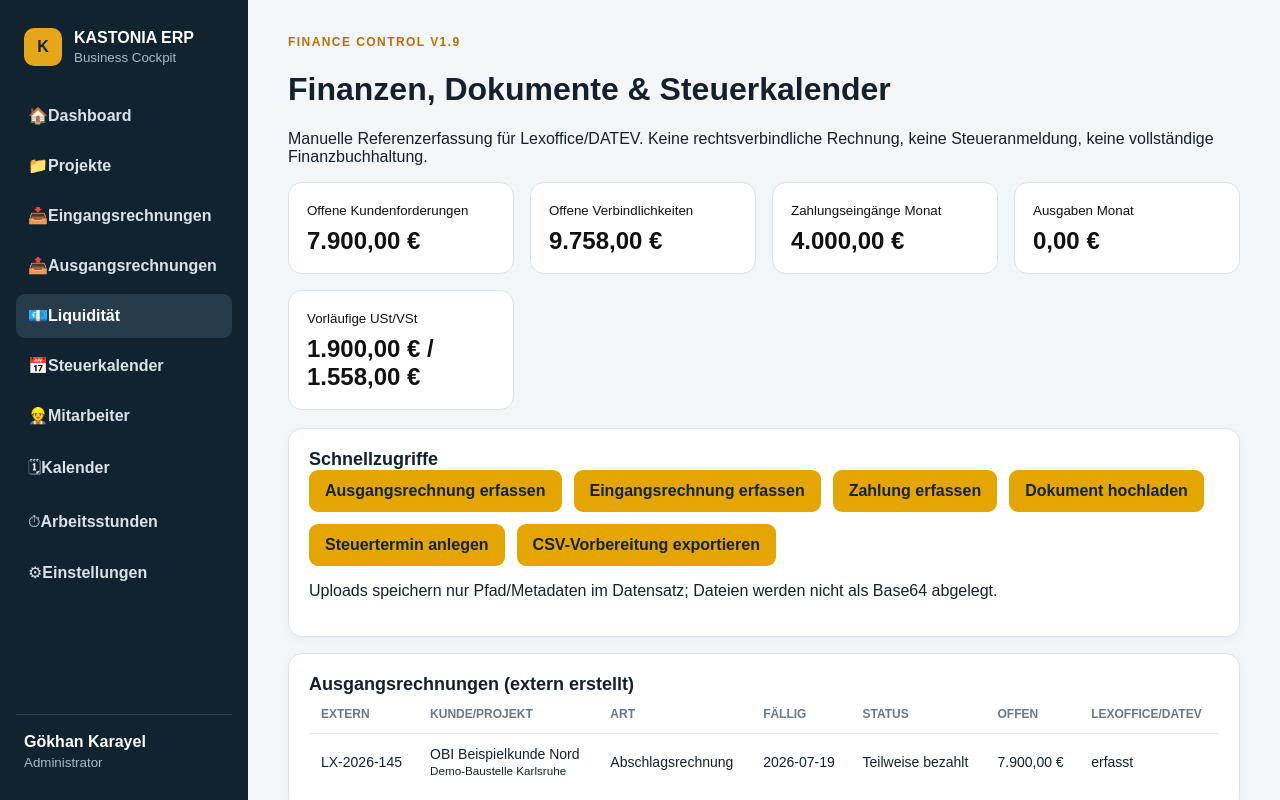
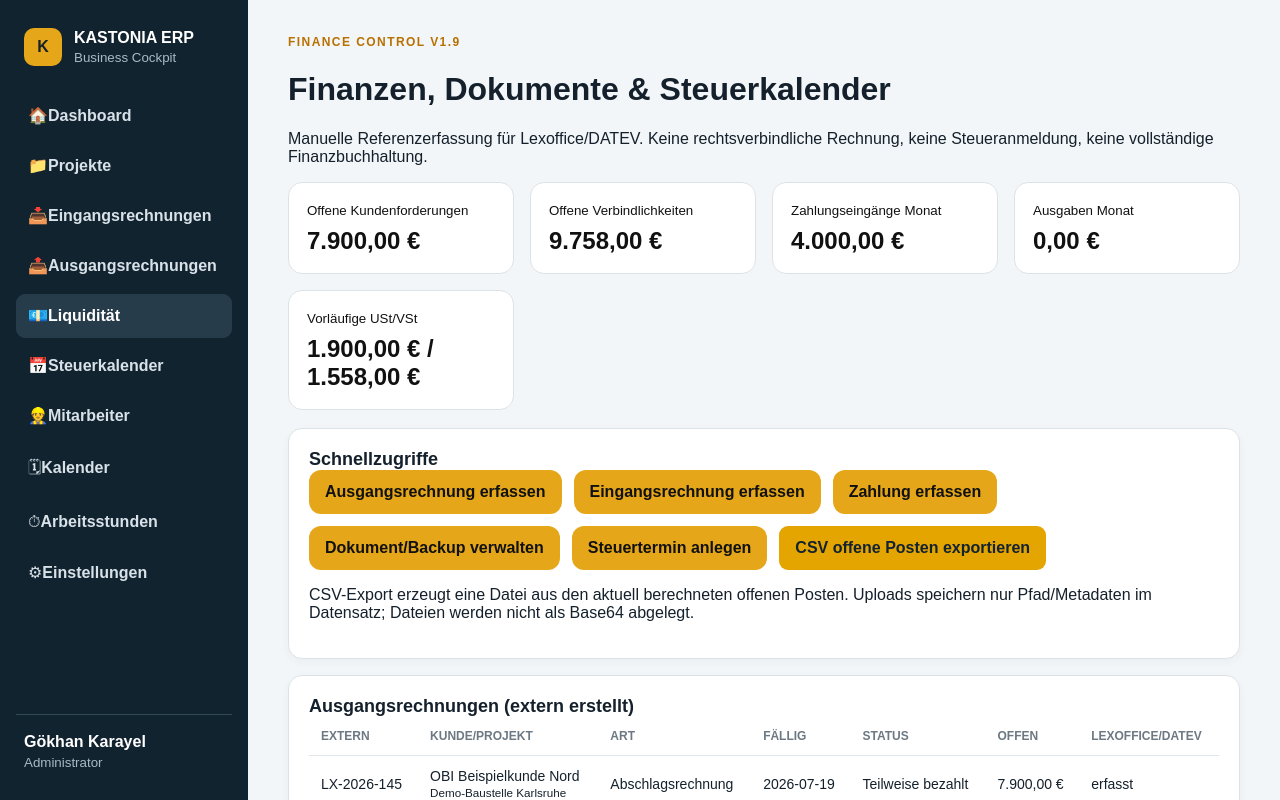
Before and after one commit to Kastonia-ERP/kastonia-erp, a Next.js app: page /finanzen in a window 1280 px wide. Shown: the top 800 px of the page. Built offline with nearby package versions, Linux system fonts and the light colour scheme.

Commit message:
Resolve PR 40 merge conflicts

```diff
--- a/app/finanzen/page.tsx
+++ b/app/finanzen/page.tsx
@@ -1,21 +1,28 @@
 'use client';
+import Link from 'next/link';
 import Shell from '../../components/Shell';
 import {useStore,eur} from '../../lib/store';
 import {createOpenItems, projectFinance, updateIncomingInvoicePayment, updateOutgoingInvoicePayment, vatSummary} from '../../lib/models/finance';
 const euro=(cents:number)=>eur(cents/100);
 export default function Page(){
  const {state}=useStore();
+ const exportCsv=()=>{
+  const rows=[['Art','Nummer','Partner','Projekt','Faellig','Status','Offen EUR'],...createOpenItems(outgoing,incoming,new Date('2026-07-22')).map(o=>[o.direction,o.invoiceId,o.partnerName,o.projectId||'',o.dueDate,o.paymentStatus,String(o.openAmount.cents/100).replace('.',',')])];
+  const csv=rows.map(row=>row.map(cell=>`"${String(cell).replaceAll('\"','\"\"')}"`).join(';')).join('\n');
+  const blob=new Blob([csv],{type:'text/csv;charset=utf-8'});
+  const url=URL.createObjectURL(blob);
+  const a=document.createElement('a');a.href=url;a.download='kastonia-offene-posten.csv';a.click();URL.revokeObjectURL(url);
+ };
  const outgoing=state.outgoingInvoices.map(i=>updateOutgoingInvoicePayment(i,state.invoicePayments,new Date('2026-07-22')));
  const incoming=state.incomingInvoices.map(i=>updateIncomingInvoicePayment(i,state.invoicePayments,new Date('2026-07-22')));
  const openItems=createOpenItems(outgoing,incoming,new Date('2026-07-22'));
  const vat=vatSummary(outgoing,incoming,'2026-07-01','2026-07-31');
- const downloadCsv=()=>{const rows=[['Art','Nummer','Partner','Projekt','Faellig','Offen'],...openItems.map(o=>[o.direction,o.invoiceId,o.partnerName,o.projectId||'',o.dueDate,String(o.openAmount.cents/100)])];const csv=rows.map(r=>r.map(v=>`"${String(v).replace(/"/g,'""')}"`).join(';')).join('\n');const a=document.createElement('a');a.href=URL.createObjectURL(new Blob([csv],{type:'text/csv;charset=utf-8'}));a.download='kastonia-offene-posten.csv';a.click();URL.revokeObjectURL(a.href)};
  const project=projectFinance('P-003',outgoing,incoming,state.invoicePayments);
  const received=state.invoicePayments.filter(p=>p.invoiceDirection==='Ausgang'&&!p.cancelledAt).reduce((s,p)=>s+p.amount.cents,0);
  const spent=state.invoicePayments.filter(p=>p.invoiceDirection==='Eingang'&&!p.cancelledAt).reduce((s,p)=>s+p.amount.cents,0);
  return <Shell><div className="top"><div><span className="eyebrow">FINANCE CONTROL v1.9</span><h1>Finanzen, Dokumente & Steuerkalender</h1><p>Manuelle Referenzerfassung für Lexoffice/DATEV. Keine rechtsverbindliche Rechnung, keine Steueranmeldung, keine vollständige Finanzbuchhaltung.</p></div></div>
  <div className="kpis"><div><small>Offene Kundenforderungen</small><b>{euro(openItems.filter(o=>o.direction==='Forderung').reduce((s,o)=>s+o.openAmount.cents,0))}</b></div><div><small>Offene Verbindlichkeiten</small><b>{euro(openItems.filter(o=>o.direction==='Verbindlichkeit').reduce((s,o)=>s+o.openAmount.cents,0))}</b></div><div><small>Zahlungseingänge Monat</small><b>{euro(received)}</b></div><div><small>Ausgaben Monat</small><b>{euro(spent)}</b></div><div><small>Vorläufige USt/VSt</small><b>{euro(vat.outputVat.cents)} / {euro(vat.inputVat.cents)}</b></div></div>
- <div className="panel"><h2>Schnellzugriffe</h2><div className="actions"><button>Ausgangsrechnung erfassen</button><button>Eingangsrechnung erfassen</button><button>Zahlung erfassen</button><button>Dokument hochladen</button><button>Steuertermin anlegen</button><button onClick={downloadCsv}>CSV-Vorbereitung exportieren</button></div><p className="hint">Uploads speichern nur Pfad/Metadaten im Datensatz; Dateien werden nicht als Base64 abgelegt.</p></div>
+ <div className="panel"><h2>Schnellzugriffe</h2><div className="actions"><Link className="primary" href="/rechnungen?typ=Ausgang">Ausgangsrechnung erfassen</Link><Link className="primary" href="/rechnungen?typ=Eingang">Eingangsrechnung erfassen</Link><Link className="primary" href="/rechnungen">Zahlung erfassen</Link><Link className="primary" href="/daten">Dokument/Backup verwalten</Link><Link className="primary" href="/steuern">Steuertermin anlegen</Link><button onClick={exportCsv}>CSV offene Posten exportieren</button></div><p className="hint">CSV-Export erzeugt eine Datei aus den aktuell berechneten offenen Posten. Uploads speichern nur Pfad/Metadaten im Datensatz; Dateien werden nicht als Base64 abgelegt.</p></div>
  <div className="grid2"><div className="panel"><h2>Ausgangsrechnungen (extern erstellt)</h2><table><thead><tr><th>Extern</th><th>Kunde/Projekt</th><th>Art</th><th>Fällig</th><th>Status</th><th>Offen</th><th>Lexoffice/DATEV</th></tr></thead><tbody>{outgoing.map(i=><tr key={i.id}><td>{i.externalInvoiceNumber}</td><td>{i.customerName}<br/><small>{i.projectName}</small></td><td>{i.invoiceType}</td><td>{i.dueDate}</td><td>{i.paymentStatus}</td><td>{euro(i.openAmount.cents)}</td><td>{i.externalAccounting.recorded?'erfasst':'vorbereiten'}</td></tr>)}</tbody></table></div><div className="panel"><h2>Eingangsrechnungen</h2><table><thead><tr><th>Extern</th><th>Lieferant</th><th>Kategorie</th><th>Prüfung</th><th>Fällig</th><th>Offen</th></tr></thead><tbody>{incoming.map(i=><tr key={i.id}><td>{i.externalInvoiceNumber}</td><td>{i.supplierName}</td><td>{i.costCategory}</td><td>{i.reviewStatus}</td><td>{i.dueDate}</td><td>{euro(i.openAmount.cents)}</td></tr>)}</tbody></table></div></div>
  <div className="grid2"><div className="panel"><h2>Offene Posten</h2><table><thead><tr><th>Art</th><th>Partner</th><th>Fällig</th><th>Warnstufe</th><th>Offen</th></tr></thead><tbody>{openItems.map(o=><tr key={o.id}><td>{o.direction}</td><td>{o.partnerName}</td><td>{o.dueDate}</td><td>{o.warningLevel}</td><td>{euro(o.openAmount.cents)}</td></tr>)}</tbody></table></div><div className="panel"><h2>Projektakte P-003 · betriebliche Übersicht</h2><div className="kpis"><div><small>Umsatz Projekt</small><b>{euro(project.projectRevenue.cents)}</b></div><div><small>Projektkosten</small><b>{euro(project.projectCosts.cents)}</b></div><div><small>Offene Forderung</small><b>{euro(project.openReceivables.cents)}</b></div><div><small>Offene Verbindlichkeit</small><b>{euro(project.openPayables.cents)}</b></div><div><small>Vorläufiger DB</small><b>{euro(project.preliminaryContributionMargin.cents)}</b></div></div><p className="hint">{project.notice}</p></div></div>
  <div className="grid2"><div className="panel"><h2>Dokumentenmanagement</h2><table><thead><tr><th>Art</th><th>Datei</th><th>Projekt</th><th>Version</th><th>Archiv</th></tr></thead><tbody>{state.documentRecords.map(d=><tr key={d.id}><td>{d.category}</td><td>{d.fileName}<br/><small>{d.storagePath}</small></td><td>{d.projectId}</td><td>{d.version}</td><td>{d.archived?'ja':'nein'}</td></tr>)}</tbody></table></div><div className="panel"><h2>Steuerkalender</h2><table><thead><tr><th>Termin</th><th>Zeitraum</th><th>Fällig</th><th>Status</th><th>Notiz</th></tr></thead><tbody>{state.taxCalendarEntries.map(t=><tr key={t.id}><td>{t.type}<br/><small>{t.title}</small></td><td>{t.period}</td><td>{t.dueDate}</td><td>{t.status}</td><td>{t.note}</td></tr>)}</tbody></table></div></div>
--- a/app/projekte/page.tsx
+++ b/app/projekte/page.tsx
@@ -4,6 +4,7 @@ import Shell from "../../components/Shell";
 import { useStore, eur } from "../../lib/store";
 import { useState } from "react";
 import { PROJECT_STATUSES } from "../../lib/types";
+import { normalizeProject } from "../../lib/store";
 
 const fmt = (v?: string) => (v ? new Date(v).toLocaleDateString("de-DE") : "offen");
 const emptyCustomer = {
@@ -103,7 +104,7 @@ export default function Page() {
           <button
             onClick={() => {
               if (!f.customer || !f.title) return;
-              add("projects", { id: "P-" + Date.now(), ...f });
+              add("projects", normalizeProject({ id: "P-" + Date.now(), ...f }, state.projects.length));
               setF({
                 customer: "",
                 title: "",
@@ -146,7 +147,7 @@ export default function Page() {
                     </Link>
                   </td>
                   <td>
-                    <Link href={`/projekte/${p.id}#aufmass`}>{p.measurements.length ? `${p.measurements.length} erfasst` : "Aufmaß öffnen"}</Link>
+                    <Link href={`/projekte/${p.id}#aufmass`}>{p.measurements?.length ? `${p.measurements.length} erfasst` : "Aufmaß öffnen"}</Link>
                   </td>
                   <td>{p.projectType}</td>
                   <td>
```
Also changed, not shown: app/mitarbeiter-mobile/page.tsx (+1 -1 lines), app/mitarbeiter/page.tsx (+3 -3 lines), 1 other file (tests, documents, lock files or other folders).
